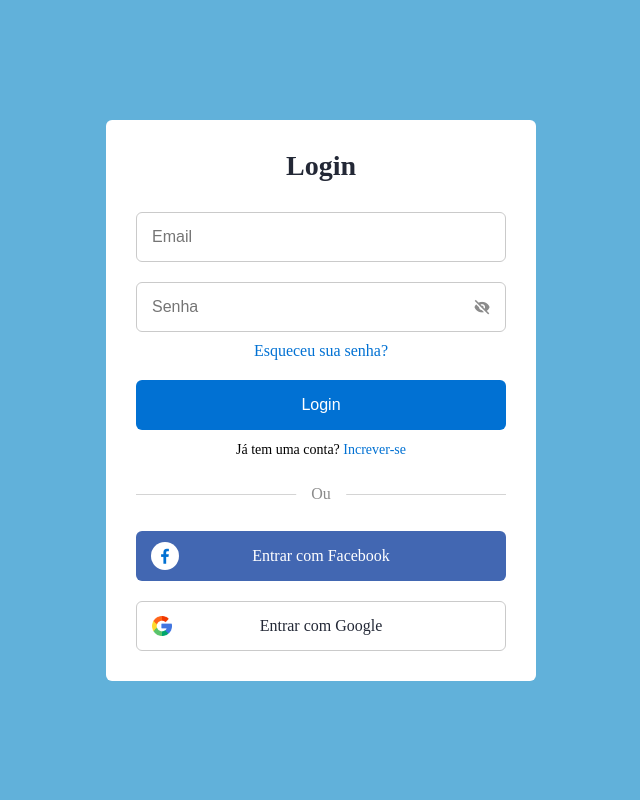
After one commit to PiazzaroloPedro/JPCJ, a Django app: template loja/templates/login.html in a window 1280 px wide. The commit adds this page. Shown: the whole page, without its empty margins (319-959 px from the left). Run offline with Django 5.2, Linux system fonts and the light colour scheme; the template is opened without the code that fills it, so the values that code supplies are empty.

Commit message:
update
login

```diff
--- a/loja/templates/index.html
+++ b/loja/templates/index.html
@@ -51,7 +51,7 @@
                             </div>
                         </div>
                         <div class="submenu">
-                            <a href="#">Marcas</a>
+                            <a href="#">Marcas     </a>
                             <div class="sub-content">
                                 <a href="#">Zara</a>
                                 <a href="#">Balenciaga</a>
@@ -68,7 +68,7 @@
                                 <a href="#">Adidas</a>
                                 <!-- Aqui serão adicionados os botões de marcas dinamicamente -->
                             </div>
-                <li><a href="#"><i class="fas fa-user"></i> Login</a></li>
+                <li><a href="http://127.0.0.1:5500/loja/templates/login.html?#"><i class="fas fa-user"></i> Login</a></li>
                 <li><a href="#"><i class="fas fa-shopping-cart"></i> Carrinho</a></li>
 
                 </div>
--- /dev/null
+++ b/loja/templates/login.css
@@ -0,0 +1,198 @@
+@import url('https://fonts.googleapis.com/css2?family=Poppins:wght@300;400;500;600&display=swap');
+
+.poppins-light {
+    font-family: "Poppins", sans-serif;
+    font-weight: 300;
+    font-style: normal;
+}
+
+.poppins-regular {
+    font-family: "Poppins", sans-serif;
+    font-weight: 400;
+    font-style: normal;
+}
+
+.poppins-medium {
+    font-family: "Poppins", sans-serif;
+    font-weight: 500;
+    font-style: normal;
+}
+
+.poppins-semibold {
+    font-family: "Poppins", sans-serif;
+    font-weight: 600;
+    font-style: normal;
+}
+/*  começo */
+*{
+    margin: 0;
+    padding: 0;
+    box-sizing: border-box;
+}
+.container{
+    height: 100vh;
+    width: 100%;
+    display: flex;
+    align-items: center;
+    justify-content: center;
+    background-color: #61b1da;
+    column-gap: 30px;
+}
+
+.form{
+    position: absolute;
+    max-width: 430px;
+    width: 100%;
+    padding: 30px;
+    border-radius: 6px;
+    background: #FFF;
+}
+.form.signup{
+    opacity: 0;
+    pointer-events: none;
+}
+
+.froms.show-signup .form.signup{
+    opacity: 1;
+    pointer-events: auto;
+}
+.froms.show-signup .form.login {
+    opacity: 0;
+    pointer-events: none;
+}
+header{
+    font-size: 28px;
+    font-weight: 600;
+    color: #232836;
+    text-align: center;
+
+}
+form{
+    margin-top: 30px;
+
+}
+.form .field{
+    position: relative;
+    height: 50px;
+    width: 100%;
+    margin-top: 20px;
+    border-radius: 6px;
+}
+.field input,
+.field button{
+    height: 100%;
+    width: 100%;
+    border: none;
+    font-size: 16px;
+    font-weight: 400;
+    border-radius:6px ;
+}
+.field input{
+    outline: none;
+    padding: 0 15px;
+    border: 1px solid #cacaca;
+}
+.field input:focus{
+    border-bottom-width: 2px;
+}
+.eye-icon{
+    position: absolute;
+    top: 50%;
+    right: 10px;
+    transform: translateY(-50%);
+    font-size: 18px;
+    color: #8b8b8b;
+    cursor: pointer;
+    padding: 5px;
+}
+.field button{
+    color: #FFF;
+    background-color: #0171d3;
+    transition: all 0.3 ease;
+    cursor: pointer;
+}
+.field button:hover {
+
+
+    background-color: #016dcb;
+}
+.form-link{
+    text-align: center;
+    margin-top: 10px;
+
+}
+.form-link span,
+.form-link span a{
+    font-size: 14px;
+    font-weight: 400;
+
+}
+.form a{
+    color: #0171d3;
+    text-decoration: none;
+}
+.form-content a:hover {
+    text-decoration: underline;
+}
+.line{
+    position: relative;
+    height: 1px;
+    width: 100%;
+    margin: 36px 0;
+    background-color: #d4d4d4;
+}
+.line::before{
+    content: 'Ou';
+    position: absolute;
+    left: 50%;
+    transform: translate(-50%, -50%);
+    background-color: #FFF;
+    color: #8b8b8b;
+    padding: 0 15px;
+}
+.media-options a{
+    display: flex;
+    align-items: center;
+    justify-content: center;
+}
+a.facebook{
+    color: #FFF;
+    background-color: #4267b2;
+}
+a.facebook .facebook-icon{
+    height: 28px;
+    width: 28px;
+    color: #0171d3;
+    font-size: 20px;
+    border-radius: 50%;
+    display: flex;
+    align-items: center;
+    justify-content: center;
+    background-color: #FFF;
+}
+.facebook-icon,
+img.google-img{
+    position: absolute;
+    top: 50%;
+    left: 15px;
+    transform: translateY(-50%);
+}
+img.google-img{
+    height: 20px;
+    width: 20px;
+    object-fit: cover;
+}
+a.google{
+    border: 1px solid #cacaca;
+}
+a.google span{
+    font-weight: 500;
+
+    color: #232836;
+}
+
+@media screen and(max-width:400px){
+    .form{
+        padding: 15px 10px ;
+    }
+}
--- /dev/null
+++ b/loja/templates/login.html
@@ -0,0 +1,114 @@
+<!DOCTYPE html>
+<html lang="en">
+<head>
+    <meta charset="UTF-8">
+    <meta name="viewport" content="width=device-width, initial-scale=1.0">
+    <title>Login</title>
+<!--css-->
+    <link rel="stylesheet" href="/loja/templates/login.css">
+    <!--boxicons-->
+    <link href='https://unpkg.com/boxicons@2.1.4/css/boxicons.min.css' rel='stylesheet'>
+</head>
+<body>
+   <section class="container froms">
+    <div class="form login">
+        <div class ="form-content">
+            <header>Login</header>
+            <form action="#">
+                <div class="field input-field">
+                    <input type="email" placeholder="Email"  class="input">
+
+                </div>
+
+                <div class="field input-field">
+                    <input type="senha" placeholder="Senha" class="senha">
+                <i class='bx bxs-hide eye-icon'></i>
+                </div>
+
+                <div class="form-link">
+                    <a href="#" class="forgot-pass">Esqueceu sua senha?</a>
+                </div>
+
+                <div class="field button-field">
+                    <button>Login</button>
+                </div>
+            <div class="form-link">
+                    <span> Já tem uma conta? <a href="#" class=" link signup-link">Increver-se</a> </span>
+            </div>
+            </form>
+        </div>
+        <div class="line"></div>
+
+        <div class="media-options">
+            <a href="#" class="field facebook">
+                <i class='bx bxl-facebook facebook-icon'></i>
+                <span>Entrar com Facebook</span>
+            </a>
+        </div>
+
+        <div class="media-options">
+        <a href="#" class="field google">
+            <img src="/loja/loja/imagem/google-icon.png" alt="" class="google-img">
+            <span>Entrar com Google</span>
+        </a>
+        </div>
+
+    </div>
+
+<!-- formulario de inscrição-->
+
+
+    <div class="form signup">
+        <div class="form-content">
+            <header>Inscrever-se</header>
+            <form action="#">
+                <div class="field input-field">
+                    <input type="email" placeholder="Email" class="input">
+
+                </div>
+
+                <div class="field input-field">
+                    <input type="password" placeholder="Senha" class="senha">
+                    <i class='bx bxs-hide eye-icon'></i>
+                </div>
+
+                <div class="field input-field">
+                    <input type="password" placeholder="Confirmar Senha" class="senha">
+                    <i class='bx bxs-hide eye-icon confirm-eye'></i>
+                </div>
+
+
+
+
+
+                <div class="field button-field">
+                    <button>Inscrever-se</button>
+                </div>
+                <div class="form-link">
+                    <span> Já tem uma conta? <a href="#" class=" link login-link">Entrar</a> </span>
+                </div>
+            </form>
+        </div>
+        <div class="line"></div>
+
+        <div class="media-options">
+            <a href="#" class="field facebook">
+                <i class='bx bxl-facebook facebook-icon'></i>
+                <span>Entrar com Facebook</span>
+            </a>
+        </div>
+
+        <div class="media-options">
+            <a href="#" class="field google">
+                <img src="/loja/loja/imagem/google-icon.png" alt="" class="google-img">
+                <span>Entrar com Google</span>
+            </a>
+        </div>
+
+    </div>
+   </section>
+
+   <!-- java-->
+   <script src="/loja/templates/login.js"></script>
+</body>
+</html>
--- /dev/null
+++ b/loja/templates/login.js
@@ -0,0 +1,25 @@
+const forms = document.querySelector(".froms"), // Corrigido para ".froms"
+    pwShowHide = document.querySelectorAll(".eye-icon"),
+    links = document.querySelectorAll(".link");
+
+pwShowHide.forEach(eyeIcon => {
+    eyeIcon.addEventListener("click", () => {
+        const senhaInput = eyeIcon.previousElementSibling;
+        if (senhaInput.type === "password") {
+            senhaInput.type = "text";
+            eyeIcon.classList.remove('bxs-hide');
+            eyeIcon.classList.add('bx-show');
+        } else {
+            senhaInput.type = "password";
+            eyeIcon.classList.remove('bx-show');
+            eyeIcon.classList.add('bxs-hide');
+        }
+    });
+});
+
+links.forEach(link => { // Corrigido para link
+    link.addEventListener("click", e => { // Corrigido para link
+        e.preventDefault(); // Impedindo o envio do formulário
+        forms.classList.toggle("show-signup");
+    });
+});
--- a/loja/templates/styles.css
+++ b/loja/templates/styles.css
@@ -68,7 +68,7 @@ nav .nav-links li a:hover {
     display: none;
     position: absolute;
     background-color: #585d63;
-    min-width: 160px;
+    width: 100%;
     /* Largura do submenu */
     box-shadow: 0px 8px 16px 0px rgba(0, 0, 0, 0.2);
     z-index: 1;
```
Also changed, not shown: loja/loja/imagem/google-icon.png (added).
